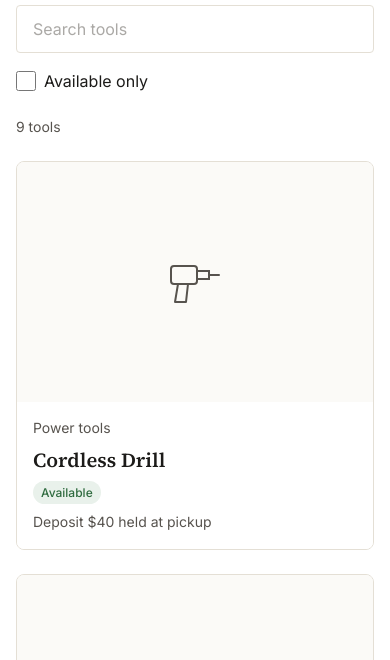
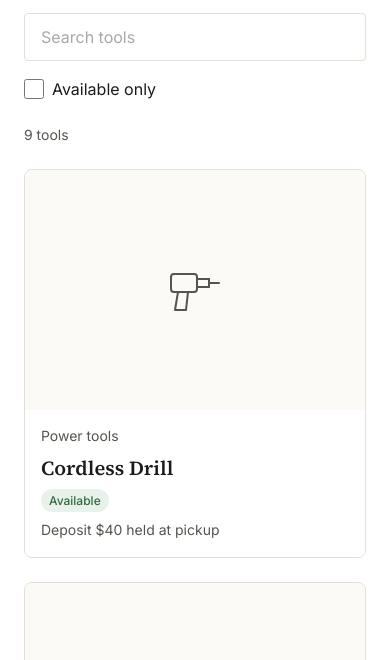
Before and after one commit to MeBeaverGo/d4d-build-a, a website: page index.html in a window 390 px wide. Shown: the part 212-872 px from the top of the page. Drawn offline with Linux system fonts and the light colour scheme.

Commit message:
Adjusted padding for improved mobile layout.

```diff
--- a/index.html
+++ b/index.html
@@ -13,7 +13,7 @@
   <main class="min-h-screen bg-surface">
     <div id="header-mount"></div>
 
-    <section class="flex w-full flex-col gap-lg bg-white p-md md:p-xl">
+    <section class="flex w-full flex-col gap-lg bg-white p-lg md:p-xl">
       <h1 class="font-display text-xl font-semibold leading-[1.2] text-ink">Browse the catalog</h1>
 
       <div class="flex flex-col items-stretch gap-md md:flex-row md:items-center">
```
Also changed, not shown: dist/styles.css.
